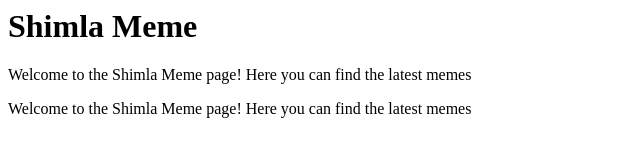
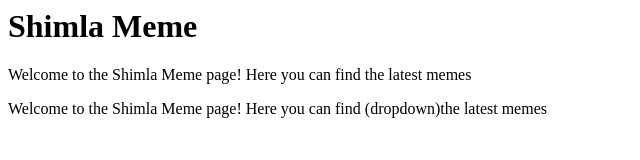
Before and after one commit to abubakar-younas/if-you-make-file-from-pc, a plain HTML site: page index.html in a window 1280 px wide. Shown: the full height of the page, 0-640 px from the left. Drawn offline with Linux system fonts and the light colour scheme.

```diff
--- a/index.html
+++ b/index.html
@@ -3,5 +3,5 @@
         <h1>Shimla Meme</h1>
                <p>Welcome to the Shimla Meme page! Here you can find the latest memes</p>
 
-        <p>Welcome to the Shimla Meme page! Here you can find the latest memes</p>
+        <p>Welcome to the Shimla Meme page! Here you can find (dropdown)the latest memes</p>
 </body>
```
